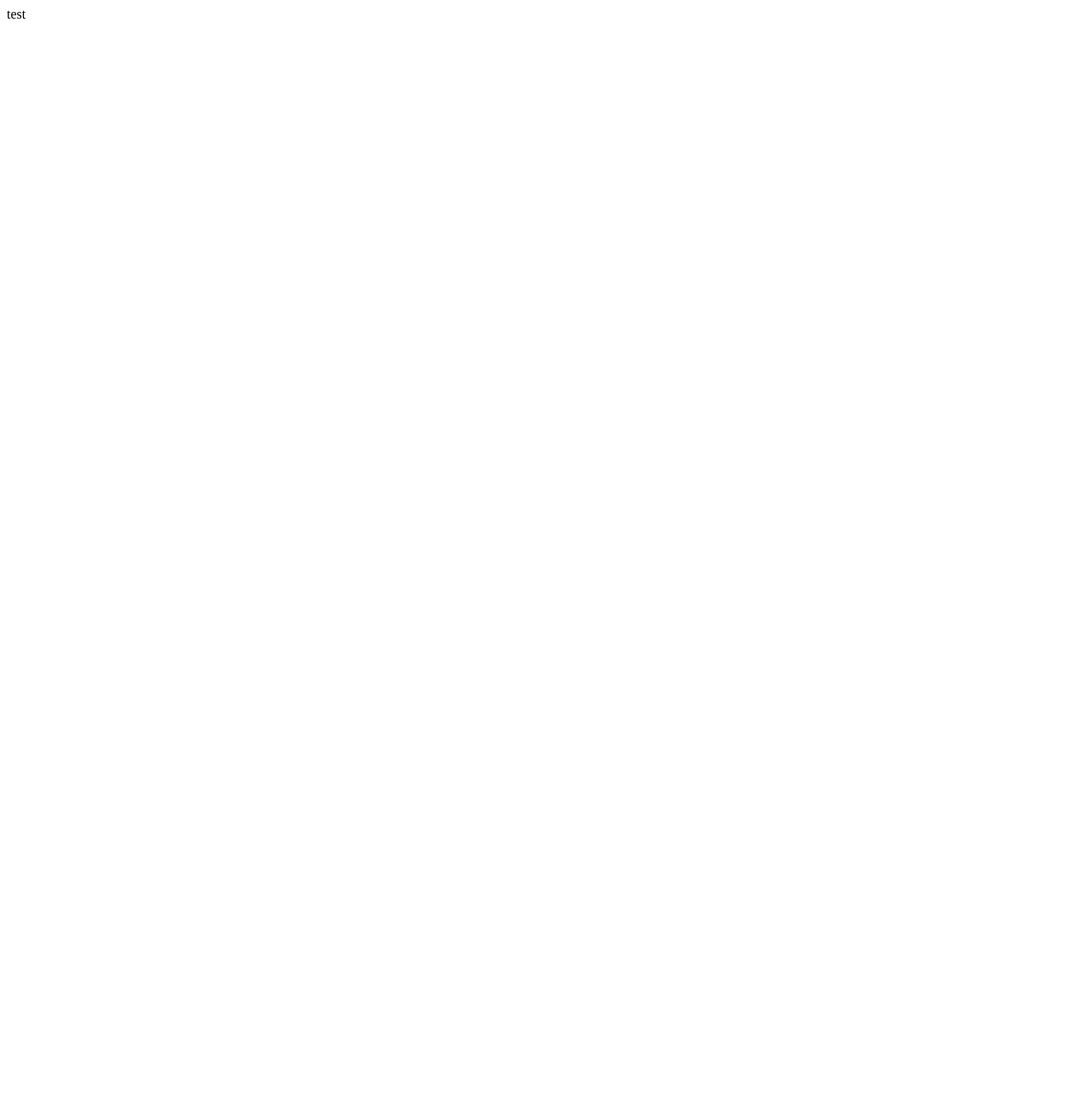
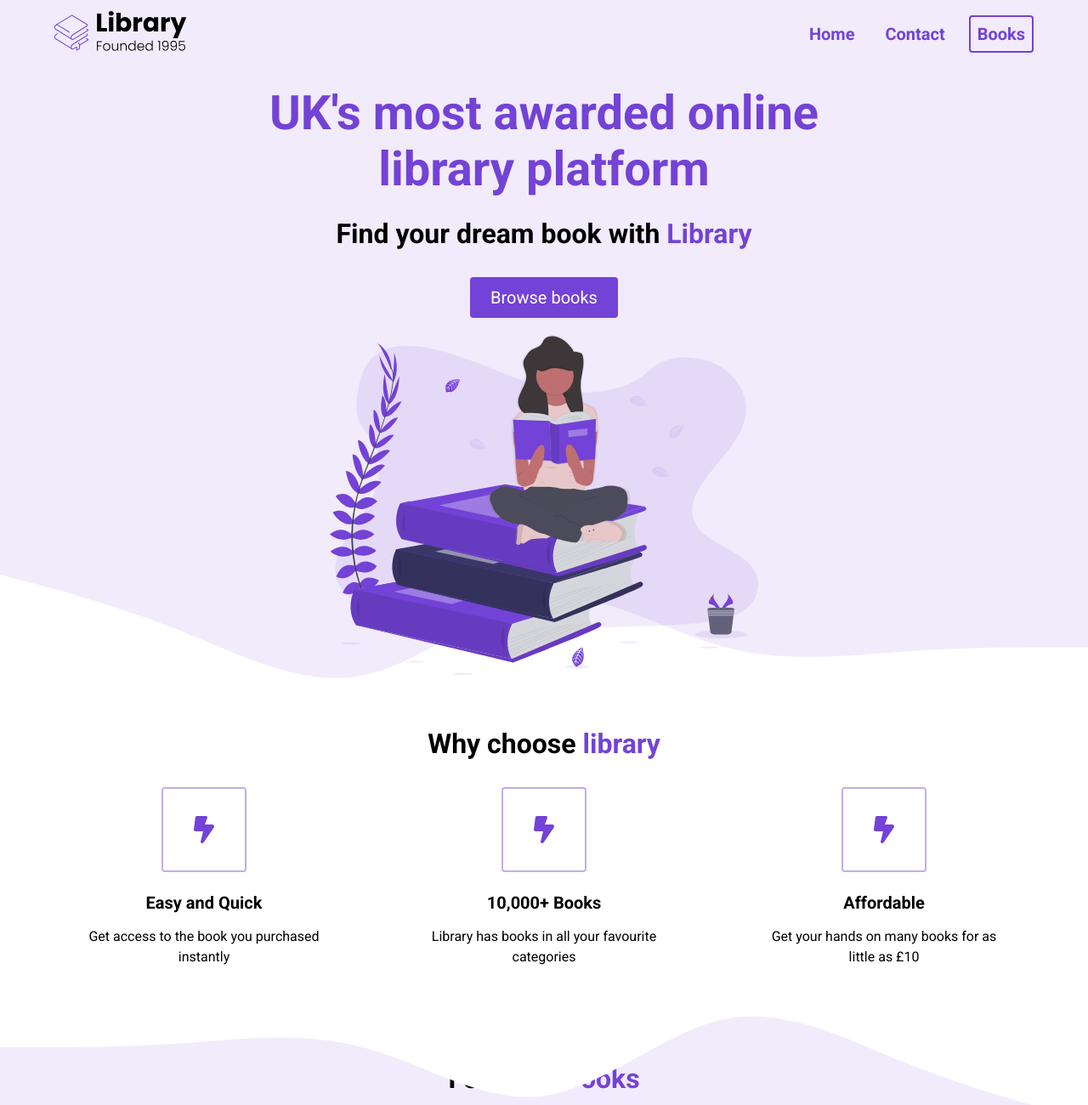
Before and after one commit to Hamii19/library, a plain HTML site: page index.html in a window 1280 px wide. Shown: the top 1300 px of the page at 85% size. Before the commit the page ends 800 px from the top, so only its background shows below. Drawn offline with Linux system fonts and the light colour scheme.

Commit message:
highlights section done

```diff
--- a/index.html
+++ b/index.html
@@ -5,8 +5,101 @@
   <meta http-equiv="X-UA-Compatible" content="IE=edge">
   <meta name="viewport" content="width=device-width, initial-scale=1.0">
   <title>Library</title>
+  <link rel="stylesheet" href="styles.css">
+  <script src="https://kit.fontawesome.com/0cb5dc6459.js" crossorigin="anonymous"></script>
 </head>
+
 <body>
-  test
+  <section id="landing">
+    <nav>
+      <div class="nav__container">
+        <img src="/assets/Library.svg" alt="Library Logo" class="nav__logo">
+        <ul class="nav__links">
+          <li>
+            <a href="#" class="nav__link">Home</a>
+            <a href="" class="nav__link">Contact</a>
+            <a href="" class="nav__link nav__link--primary">Books</a>
+          </li>
+        </ul>
+      </div>
+    </nav>
+    <header>
+      <div class="header__container">
+        <div class="header__description">
+          <h1>UK's most awarded online library platform</h1>
+          <h2>Find your dream book with <span class="text-purple">Library</span></h2>
+          <button class="btn">Browse books</button>
+        </div>
+        <figure class="header__img--wrapper">
+          <img src="/assets/Undraw_Books.svg" alt="books img" class="header__img">
+        </figure>
+
+    </div>
+    </header>
+  </section>
+  <main>
+    <section id="highlights">
+      <div class="container">
+        <div class="row">
+          <h2 class="section__title">Why choose <span class="text-purple">library</span></h2>
+
+          <div class="highlights__wrapper">
+            <div class="highlight">
+              <div class="highlight__img"><i class="fa-solid fa-bolt-lightning"></i></div>
+              <h3 class="highlight__sub-title">Easy and Quick</h3>
+              <p class="highlight__para">Get access to the book you purchased instantly</p>
+            </div>
+            <div class="highlight">
+              <div class="highlight__img"><i class="fa-solid fa-bolt-lightning"></i></div>
+              <h3 class="highlight__sub-title">10,000+ Books</h3>
+              <p class="highlight__para">Library has books in all your  favourite categories</p>
+            </div>
+            <div class="highlight">
+              <div class="highlight__img"><i class="fa-solid fa-bolt-lightning"></i></div>
+              <h3 class="highlight__sub-title">Affordable</h3>
+              <p class="highlight__para">Get your hands on many books for as little as £10</p>
+            </div>
+          </div>
+        </div>
+      </div>
+    </section>
+
+    <section id="features">
+      <div class="container">
+        <div class="row">
+          <h2 class="section__title">Featured <span class="text-purple">Books</span></h2>
+          <div class="books">
+            <div class="book">
+              <figure class="book__img--wrapper">
+                <img src="/assets/crack the coding interview.png" class="book__img" alt="">
+              </figure>
+              <div class="book__title">
+                BookTitle
+              </div>
+              <div class="book__rating">
+                <i class="fa-solid fa-star"></i>
+                <i class="fa-solid fa-star"></i>
+                <i class="fa-solid fa-star"></i>
+                <i class="fa-solid fa-star"></i>
+                <i class="fa-solid fa-star-half"></i>
+              </div>
+              <div class="book__price">
+                <span class="book__price--normal">£20</span>£10
+              </div>
+            </div>
+          </div>
+        </div>
+      </div>
+    </section>
+
+    <!-- <section id="highlights">
+      <div class="container">
+        <div class="row">
+
+        </div>
+      </div>
+    </section> -->
+
+  </main>
 </body>
 </html>
--- a/styles.css
+++ b/styles.css
@@ -0,0 +1,229 @@
+@import url('https://fonts.googleapis.com/css2?family=Roboto:wght@400;500;700&display=swap');
+
+* {
+  padding: 0;
+  margin: 0%;
+  box-sizing: border-box;
+  font-family: 'Roboto', sans-serif;
+}
+
+p{
+  line-height: 1.5;
+}
+
+ul{
+  display: flex;
+}
+
+li{
+  list-style-type: none;
+}
+
+.text-purple{
+  color: #7342d6;
+}
+
+img{
+  width: 100%;
+}
+
+button{
+  cursor: pointer;
+}
+button:active{
+  transform: translateX(1px);
+}
+/* NAV */
+
+
+nav{
+  display: flex;
+  height: 80px;
+}
+
+.nav__container{
+  width: 100%;
+  max-width: 1200px;
+  display: flex;
+  justify-content: space-between;
+  align-items: center;
+  margin: 0 auto;
+  padding: 0 24px;
+}
+
+.nav__logo{
+  width: 160px;
+}
+
+.nav__link{
+  margin-left: 16px;
+  text-decoration: none;
+  font-size: 20px;
+  color: #7342d6;
+  padding: 8px;
+  font-weight: bold;
+}
+
+.nav__link:hover{
+  text-decoration: underline;
+}
+.nav__link--primary {
+  border: 2px solid #7342d6;
+  border-radius: 4px;
+}
+
+.nav__link--primary:hover{
+  text-decoration: none;
+}
+
+/* LANDING */
+
+#landing{
+  background-color: rgba(115,66,214,0.1);
+}
+
+header {
+  height:calc(100vh - 80px);
+  display: flex;
+  flex-direction: column;
+}
+
+.header__container{
+  width: 100%;
+  max-width: 720px;
+  margin: 0 auto;
+  height: 100%;
+  display: flex;
+  flex-direction: column;
+  align-items: center;
+  justify-content: space-around;
+  padding-top: 20px;
+}
+
+h1{
+  font-size: 56px;
+  color: #7342d6;
+  margin-bottom: 24px;
+  text-align: center;
+}
+
+h2{
+  text-align: center;
+  font-size: 32px;
+  margin-bottom: 32px;
+}
+
+.btn{
+  background-color: #7342d6;
+  color: white;
+  padding: 12px 24px;
+  font-size: 20px;
+  border-radius: 4px;
+  border: none;
+}
+
+.header__description{
+  display: flex;
+  flex-direction: column;
+  align-items: center;
+}
+
+.header__img--wrapper{
+  padding: 20px;
+  z-index: 2;
+}
+
+.header__img{
+  width: 100%;
+  height: 100%;
+  max-height: 50vh;
+}
+
+.container{
+  padding: 56px 0;
+
+}
+
+.row{
+  width: 100%;
+  max-width: 1200px;
+  margin: 0 auto;
+}
+
+/* HIGHLIGHTS */
+#highlights{
+  position: relative;
+}
+
+#highlights:before{
+  content: "" ;
+  background: url(/assets/wave.svg);
+  position: absolute;
+  width: 100%;
+  height: 12vw;
+  top: 1px;
+  left: 0;
+  transform: translateY(-100%);
+  z-index: 1;
+  background-size: cover;
+  background-repeat:no-repeat ;
+}
+
+#highlights::after{
+  content: "" ;
+  background: url(/assets/wave.svg);
+  position: absolute;
+  width: 100%;
+  height: 12vw;
+  bottom: 1px;
+  left: 0;
+  transform: translateY(100%) rotate(180deg);
+  z-index: 1;
+  background-size: cover;
+  background-repeat:no-repeat ;
+}
+
+.highlights__wrapper{
+  display: flex;
+  justify-content: center;
+  align-items: center;
+}
+
+.highlight{
+  padding: 0 24px;
+  width: calc(100%/3);
+  display: flex;
+  flex-direction: column;
+  align-items: center;
+  justify-content: center;
+}
+
+.highlight__para{
+  text-align: center;
+  max-width: 280px;
+}
+
+.highlight__img{
+  border: 2px solid #7342d66e;
+  width: 100px;
+  height: 100px;
+  display: flex;
+  justify-content: center;
+  align-items: center;
+  font-size: 32px;
+  border-radius: 4px;
+  margin-bottom: 24px;
+  color: #7342d6;
+}
+
+.highlight__sub-title{
+  font-size: 20px;
+  margin-bottom: 16px;
+}
+
+/* FEATURES */
+
+#features{
+  background-color: rgba(115,66,214,0.1);
+  height: 1000px;
+}
```
